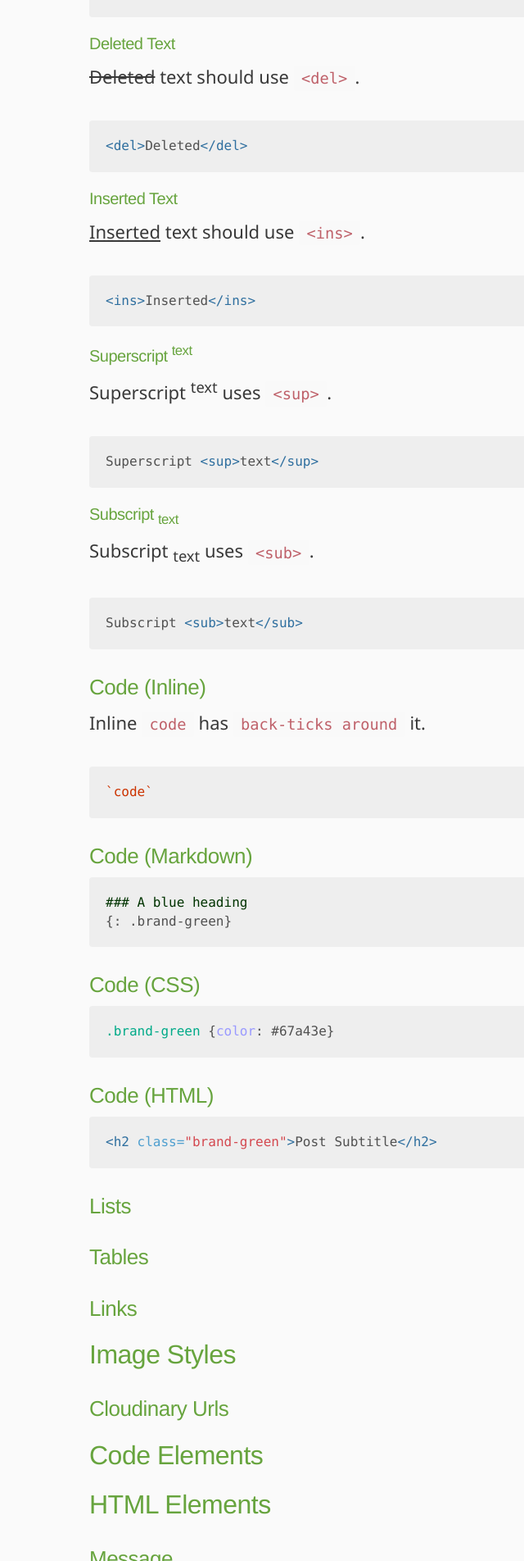
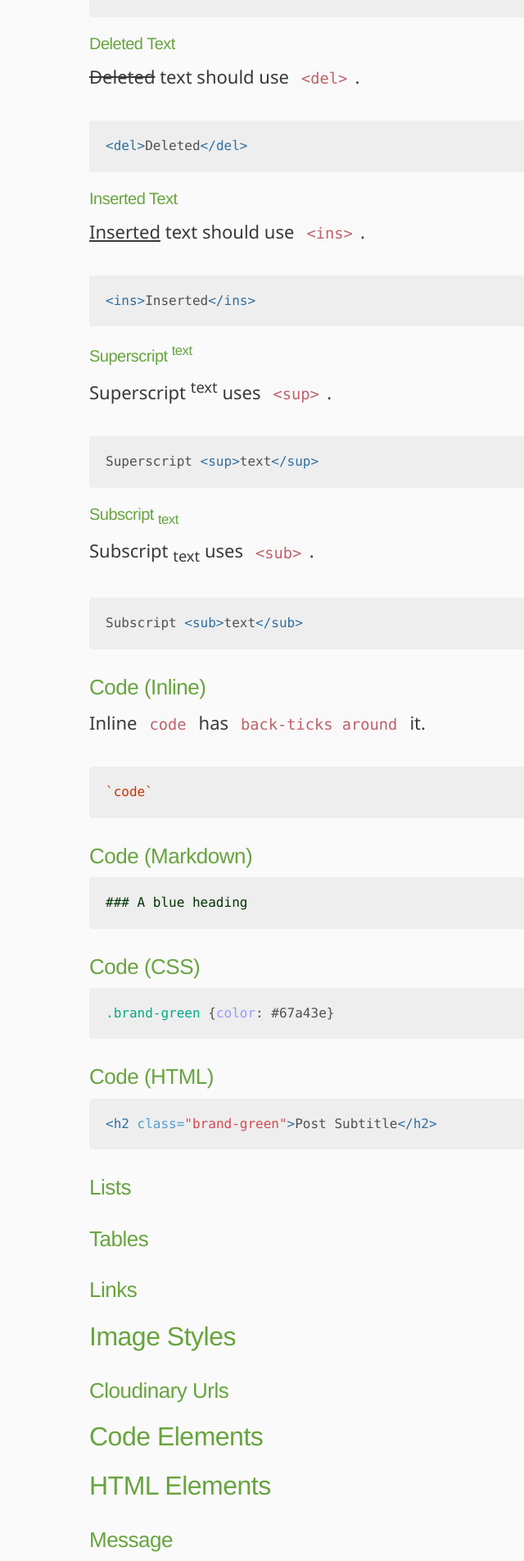
Before and after one commit to markthelefty/markthelefty.github.io, a Jekyll site: the page built from _posts/2018-07-30-theme-style-guide.markdown, in a window 1280 px wide. Shown: the part 3096-5000 px from the top of the page at 82% size, without its empty margins (171-811 px from the left). Built offline with Jekyll 4.4.1, drawn with Linux system fonts in a browser that asks for light colours; some web fonts are replaced; our own code applies the rules of GitHub Pages for plain Markdown files.

Commit message:
Updated Theme Style Guide

````diff
--- a/_posts/2018-07-30-theme-style-guide.markdown
+++ b/_posts/2018-07-30-theme-style-guide.markdown
@@ -104,7 +104,6 @@ Inline `code` has `back-ticks around` it.
 ### Code (Markdown)
 ```markdown
 ### A blue heading
-{: .brand-green}
 ```
 
 ### Code (CSS)
````
